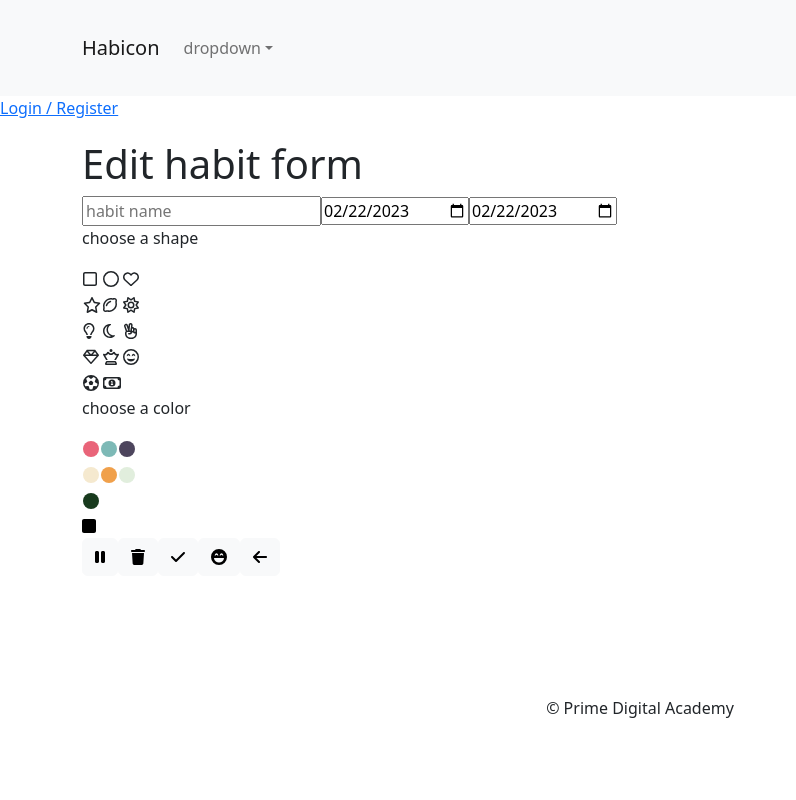
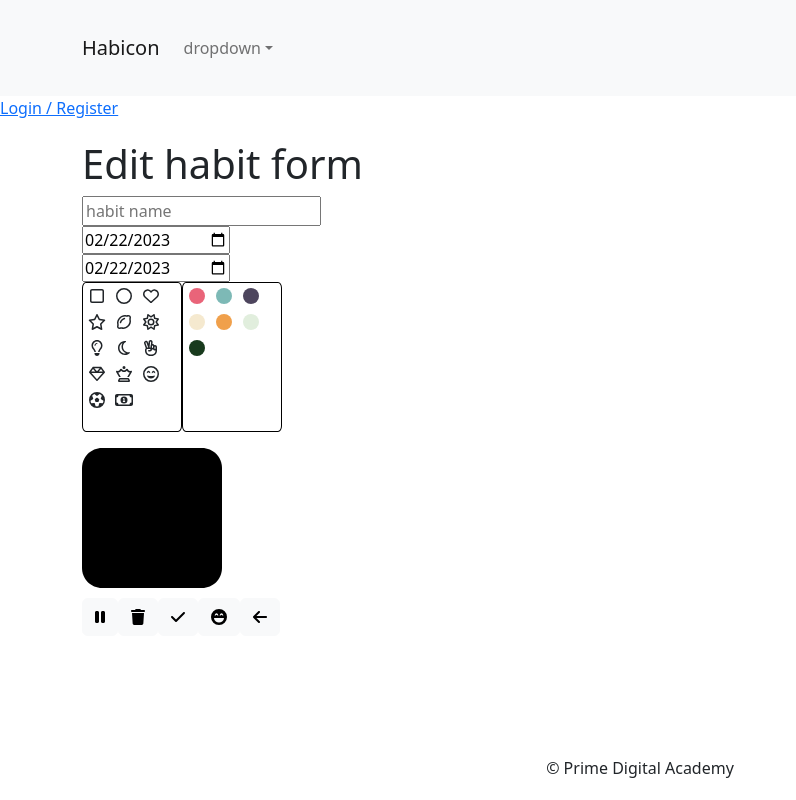
Before and after one commit to KathrynShea/habit-solo-project, a React (Create React App) app: page /#/edit/1 in a window 1280 px wide. Shown: the whole page, without its empty margins (0-796 px from the left). Built offline with nearby package versions, Linux system fonts and the light colour scheme; no server answers.

Commit message:
add hover effects on the clickable things

```diff
--- a/src/components/App.css
+++ b/src/components/App.css
@@ -192,3 +192,30 @@ table {
   display: inline;
 
 }
+
+.clickable:hover{
+  height: 20px;
+}
+
+.text_clickable:hover{
+  font-weight: bold;
+}
+
+.names{
+  display: inline-block;
+  width: 125px;
+  height: auto;
+
+}
+
+.shapes, .colors{
+  display: inline-block;
+  border: 1px solid black;
+  border-radius: 4%;
+  width: 100px;
+  height: 150px;
+}
+
+input{
+  display:block;
+}
--- a/src/components/Pages/Edit.jsx
+++ b/src/components/Pages/Edit.jsx
@@ -217,164 +217,224 @@ function Edit(props) {
           value={newEndDate}
           onChange={(e) => setNewEndDate(e.target.value)}
         />
-        <p>choose a shape</p>
-      <table className="shapes">
+
+
+      <div className="shapes">
+      <table>
         <tr>
           <td>
+            <div className="table_box">
             <FontAwesomeIcon
               icon="fa-regular fa-square"
+              className="clickable"
               onClick={() => setNewShapeID(1)}
             />
+            </div>
           </td>
           <td>
+            <div className="table_box">
             <FontAwesomeIcon
               icon="fa-regular fa-circle"
+              className="clickable"
               onClick={() => setNewShapeID(2)}
             />
+            </div>
           </td>
           <td>
+            <div className="table_box">
             <FontAwesomeIcon
               icon="fa-regular fa-heart"
+              className="clickable"
               onClick={() => setNewShapeID(3)}
             />
+            </div>
           </td>
         </tr>
         <tr>
           <td>
+            <div className="table_box">
             <FontAwesomeIcon
               icon="fa-regular fa-star"
+              className="clickable"
               onClick={() => setNewShapeID(4)}
             />
+            </div>
           </td>
           <td>
+            <div className="table_box">
             <FontAwesomeIcon
               icon="fa-regular fa-lemon"
+              className="clickable"
               onClick={() => setNewShapeID(5)}
             />
+            </div>
           </td>
           <td>
+            <div className="table_box">
             <FontAwesomeIcon
               icon="fa-regular fa-sun"
+              className="clickable"
               onClick={() => setNewShapeID(6)}
             />
+            </div>
           </td>
         </tr>
         <tr>
           <td>
+            <div className="table_box">
             <FontAwesomeIcon
               icon="fa-regular fa-lightbulb"
+              className="clickable"
               onClick={() => setNewShapeID(7)}
             />
+            </div>
           </td>
           <td>
+            <div className="table_box">
             <FontAwesomeIcon
               icon="fa-regular fa-moon"
+              className="clickable"
               onClick={() => setNewShapeID(8)}
             />
+            </div>
           </td>
           <td>
+            <div className="table_box">
             <FontAwesomeIcon
               icon="fa-regular fa-hand-peace"
+              className="clickable"
               onClick={() => setNewShapeID(9)}
             />
+            </div>
           </td>
         </tr>
         <tr>
           <td>
+            <div className="table_box">
             <FontAwesomeIcon
               icon="fa-regular fa-gem"
+              className="clickable"
               onClick={() => setNewShapeID(10)}
             />
+            </div>
           </td>
           <td>
+            <div className="table_box">
             <FontAwesomeIcon
               icon="fa-regular fa-chess-queen"
+              className="clickable"
               onClick={() => setNewShapeID(11)}
             />
+            </div>
           </td>
           <td>
+            <div className="table_box">
             <FontAwesomeIcon
               icon="fa-regular fa-face-grin-beam"
+              className="clickable"
               onClick={() => setNewShapeID(12)}
             />
+            </div>
           </td>
         </tr>
         <tr>
           <td>
+            <div className="table_box">
             <FontAwesomeIcon
               icon="fa-regular fa-futbol"
+              className="clickable"
               onClick={() => setNewShapeID(13)}
             />
+            </div>
           </td>
           <td>
+            <div className="table_box">
             <FontAwesomeIcon
               icon="fa-regular fa-money-bill-1"
+              className="clickable"
               onClick={() => setNewShapeID(14)}
             />
+            </div>
           </td>
         </tr>
       </table>
-      <p>choose a color</p>
-      <table className="colors">
+      </div>
+      <div className="colors">
+      <table>
         <tr>
           <td>
+            <div className="table_box">
             <FontAwesomeIcon
               icon="fa-solid fa-circle"
-              className="one"
+              className="one clickable"
               onClick={() => setNewColorID(1)}
             />
+            </div>
           </td>
           <td>
+            <div className="table_box">
             <FontAwesomeIcon
               icon="fa-solid fa-circle"
-              className="two"
+              className="two clickable"
               onClick={() => setNewColorID(2)}
             />
+            </div>
           </td>
           <td>
+            <div className="table_box">
             <FontAwesomeIcon
               icon="fa-solid fa-circle"
-              className="three"
+              className="three clickable"
               onClick={() => setNewColorID(3)}
             />
+            </div>
           </td>
         </tr>
         <tr>
           <td>
+            <div className="table_box">
             <FontAwesomeIcon
               icon="fa-solid fa-circle"
-              className="four"
+              className="four clickable"
               onClick={() => setNewColorID(4)}
             />
+            </div>
           </td>
           <td>
+            <div className="table_box">
             <FontAwesomeIcon
               icon="fa-solid fa-circle"
-              className="five"
+              className="five clickable"
               onClick={() => setNewColorID(5)}
             />
+            </div>
           </td>
           <td>
+            <div className="table_box">
             <FontAwesomeIcon
               icon="fa-solid fa-circle"
-              className="six"
+              className="six clickable"
               onClick={() => setNewColorID(6)}
             />
+            </div>
           </td>
         </tr>
         <tr>
           <td>
+            <div className="table_box">
             <FontAwesomeIcon
               icon="fa-solid fa-circle"
-              className="seven"
+              className="seven clickable"
               onClick={() => setNewColorID(7)}
             />
+            </div>
           </td>
         </tr>
       </table>
+      </div>
 
       <div className="iconPreview">
-        <FontAwesomeIcon icon={[type, shape]} className={colorClass} />
+        <FontAwesomeIcon icon={[type, shape]} className={`${colorClass} fa-10x`}/>
       </div>
         <Button onClick={() => handlePause()} variant="light"><FontAwesomeIcon icon="fa-solid fa-pause" /></Button>
         <Button onClick={() => handleDelete()} variant="light"><FontAwesomeIcon icon="fa-solid fa-trash" /></Button>
--- a/src/components/Pages/Form.jsx
+++ b/src/components/Pages/Form.jsx
@@ -145,165 +145,180 @@ function Form() {
         value={newEndDate}
         onChange={(e) => setNewEndDate(e.target.value)}
       />
-
-      <p>choose a shape</p>
-      <table className="shapes">
+      <div className="shapes">
+      <table >
         <tr>
           <td>
-            <FontAwesomeIcon
+            <div className="table_box"><FontAwesomeIcon
               icon="fa-regular fa-square"
+              className="clickable"
               onClick={() => setNewShapeID(1)}
-            />
+            /></div>
           </td>
           <td>
-            <FontAwesomeIcon
+            <div className="table_box"><FontAwesomeIcon
               icon="fa-regular fa-circle"
+              className="clickable"
               onClick={() => setNewShapeID(2)}
-            />
+            /></div>
           </td>
           <td>
-            <FontAwesomeIcon
+            <div className="table_box"><FontAwesomeIcon
               icon="fa-regular fa-heart"
+              className="clickable"
               onClick={() => setNewShapeID(3)}
-            />
+            /></div>
           </td>
         </tr>
         <tr>
           <td>
-            <FontAwesomeIcon
+            <div className="table_box"><FontAwesomeIcon
               icon="fa-regular fa-star"
+              className="clickable"
               onClick={() => setNewShapeID(4)}
-            />
+            /></div>
           </td>
           <td>
-            <FontAwesomeIcon
+            <div className="table_box"><FontAwesomeIcon
               icon="fa-regular fa-lemon"
+              className="clickable"
               onClick={() => setNewShapeID(5)}
-            />
+            /></div>
           </td>
           <td>
-            <FontAwesomeIcon
+            <div className="table_box"><FontAwesomeIcon
               icon="fa-regular fa-sun"
+              className="clickable"
               onClick={() => setNewShapeID(6)}
-            />
+            /></div>
           </td>
         </tr>
         <tr>
           <td>
-            <FontAwesomeIcon
+            <div className="table_box"><FontAwesomeIcon
               icon="fa-regular fa-lightbulb"
+              className="clickable"
               onClick={() => setNewShapeID(7)}
-            />
+            /></div>
           </td>
           <td>
-            <FontAwesomeIcon
+            <div className="table_box"><FontAwesomeIcon
               icon="fa-regular fa-moon"
+              className="clickable"
               onClick={() => setNewShapeID(8)}
-            />
+            /></div>
           </td>
           <td>
-            <FontAwesomeIcon
+            <div className="table_box"><FontAwesomeIcon
               icon="fa-regular fa-hand-peace"
+              className="clickable"
               onClick={() => setNewShapeID(9)}
-            />
+            /></div>
           </td>
         </tr>
         <tr>
           <td>
-            <FontAwesomeIcon
+            <div className="table_box"><FontAwesomeIcon
               icon="fa-regular fa-gem"
+              className="clickable"
               onClick={() => setNewShapeID(10)}
-            />
+            /></div>
           </td>
           <td>
-            <FontAwesomeIcon
+            <div className="table_box"><FontAwesomeIcon
               icon="fa-regular fa-chess-queen"
+              className="clickable"
               onClick={() => setNewShapeID(11)}
-            />
+            /></div>
           </td>
           <td>
-            <FontAwesomeIcon
+            <div className="table_box"><FontAwesomeIcon
               icon="fa-regular fa-face-grin-beam"
+              className="clickable"
               onClick={() => setNewShapeID(12)}
-            />
+            /></div>
           </td>
         </tr>
         <tr>
           <td>
-            <FontAwesomeIcon
+            <div className="table_box"><FontAwesomeIcon
               icon="fa-regular fa-futbol"
+              className="clickable"
               onClick={() => setNewShapeID(13)}
-            />
+            /></div>
           </td>
           <td>
-            <FontAwesomeIcon
+            <div className="table_box"><FontAwesomeIcon
               icon="fa-regular fa-money-bill-1"
+              className="clickable"
               onClick={() => setNewShapeID(14)}
-            />
+            /></div>
           </td>
         </tr>
       </table>
-      <p>choose a color</p>
-      <table className="colors">
+      </div>
+      <div className="colors">
+      <table>
         <tr>
           <td>
-            <FontAwesomeIcon
+            <div className="table_box"><FontAwesomeIcon
               icon="fa-solid fa-circle"
-              className="one"
+              className="one clickable"
               onClick={() => setNewColorID(1)}
-            />
+            /></div>
           </td>
           <td>
-            <FontAwesomeIcon
+            <div className="table_box"><FontAwesomeIcon
               icon="fa-solid fa-circle"
-              className="two"
+              className="two clickable"
               onClick={() => setNewColorID(2)}
-            />
+            /></div>
           </td>
           <td>
-            <FontAwesomeIcon
+            <div className="table_box"><FontAwesomeIcon
               icon="fa-solid fa-circle"
-              className="three"
+              className="three clickable"
               onClick={() => setNewColorID(3)}
-            />
+            /></div>
           </td>
         </tr>
         <tr>
           <td>
-            <FontAwesomeIcon
+            <div className="table_box"><FontAwesomeIcon
               icon="fa-solid fa-circle"
-              className="four"
+              className="four clickable"
               onClick={() => setNewColorID(4)}
-            />
+            /></div>
           </td>
           <td>
-            <FontAwesomeIcon
+            <div className="table_box"><FontAwesomeIcon
               icon="fa-solid fa-circle"
-              className="five"
+              className="five clickable"
               onClick={() => setNewColorID(5)}
-            />
+            /></div>
           </td>
           <td>
-            <FontAwesomeIcon
+            <div className="table_box"><FontAwesomeIcon
               icon="fa-solid fa-circle"
-              className="six"
+              className="six clickable"
               onClick={() => setNewColorID(6)}
-            />
+            /></div>
           </td>
         </tr>
         <tr>
           <td>
-            <FontAwesomeIcon
+            <div className="table_box"><FontAwesomeIcon
               icon="fa-solid fa-circle"
-              className="seven"
+              className="seven clickable"
               onClick={() => setNewColorID(7)}
-            />
+            /></div>
           </td>
         </tr>
       </table>
+      </div>
 
       <div className="iconPreview">
-        <FontAwesomeIcon icon={[type, shape]} className={colorClass} />
+        <FontAwesomeIcon icon={[type, shape]} className={`${colorClass} fa-10x`} />
       </div>
 
       <Button onClick={() => handleSubmit()} variant="light"><FontAwesomeIcon icon="fa-solid fa-check" /></Button>
--- a/src/components/Shared/Nav/Nav.jsx
+++ b/src/components/Shared/Nav/Nav.jsx
@@ -78,8 +78,6 @@ function Nav1() {
               Awards
             </Link> */}
 
-
-
           </>
         )}
 
```
Also changed, not shown: src/components/Pages/UserPage/UserPage.jsx (+23 -20 lines).
